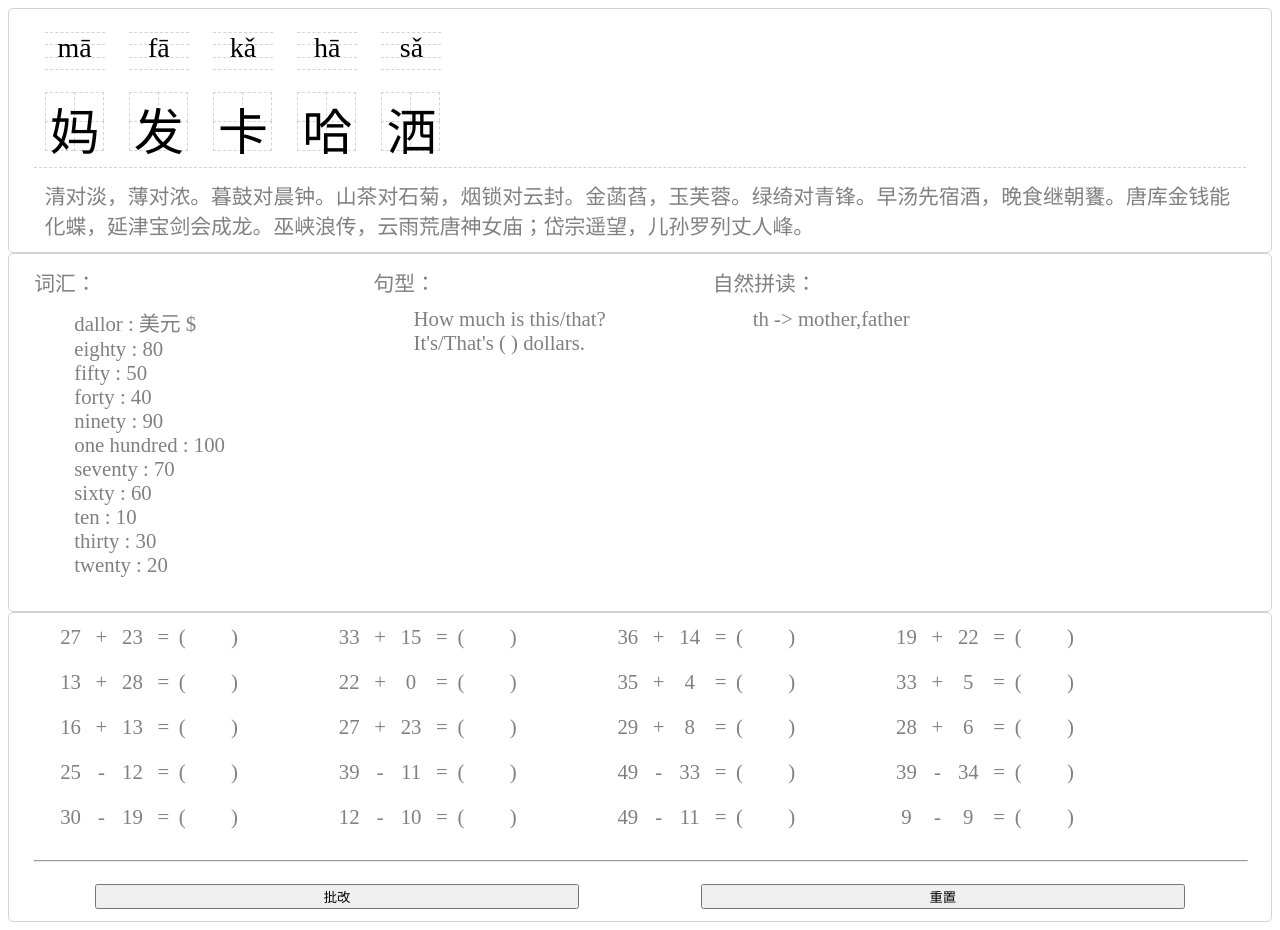
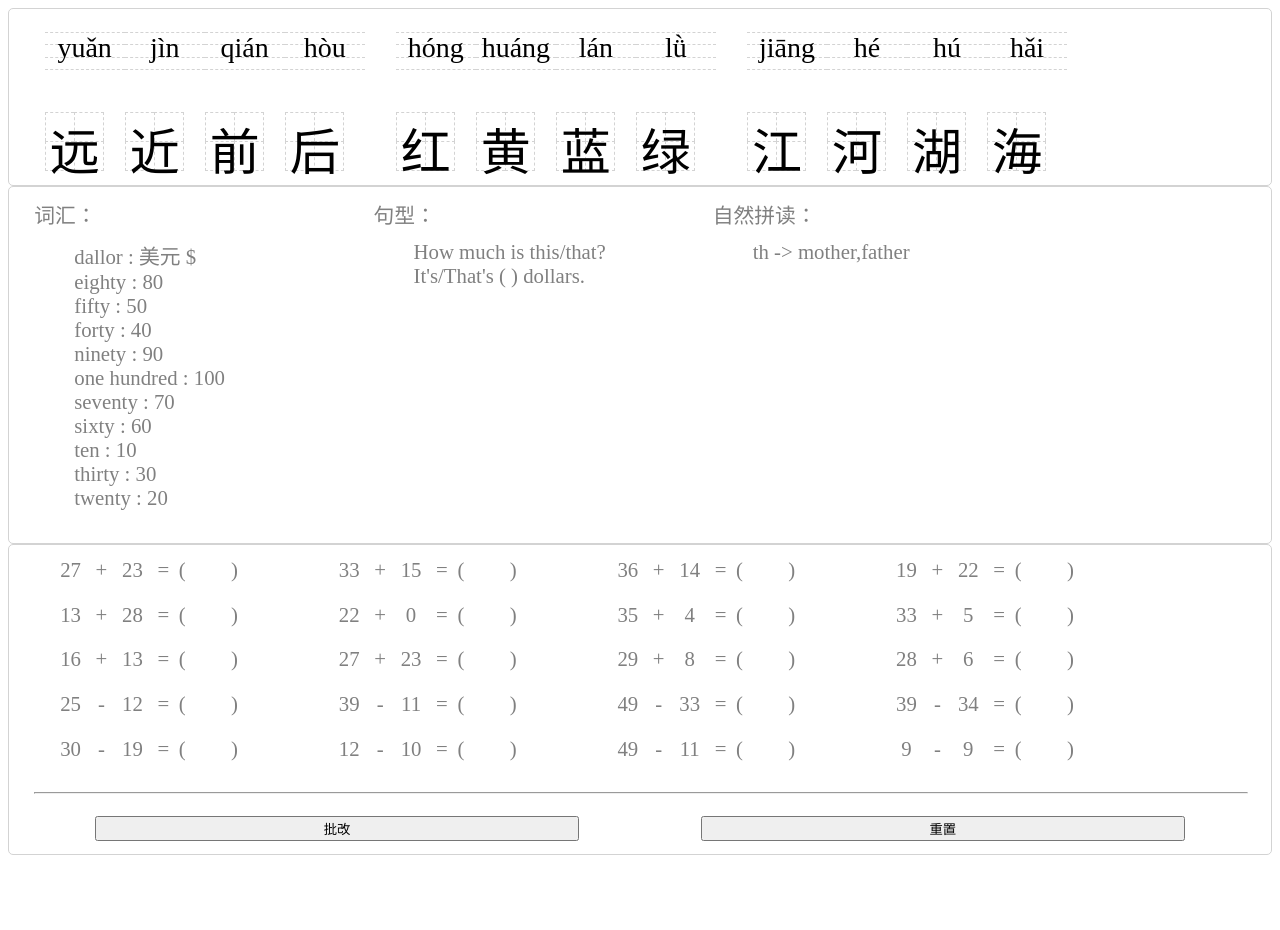
Before and after one commit to DorisRan/exercise-book, an Angular app: page / in a window 1280 px wide. After the commit the page ends 863 px from the top, so only its background shows below. Built offline with nearby package versions, Linux system fonts and the light colour scheme.

Commit message:
添加200个常见字。

```diff
--- a/src/app/ch-phonics/ch-phonics.component.css
+++ b/src/app/ch-phonics/ch-phonics.component.css
@@ -1,18 +1,18 @@
 .phonicspanel{
     display: inline-block;
-    width: 60px;
-    height: 60px;
+    width: 80px;
+    height: 80px;
 }
 .linebox{
-    width: 60px;
-    height: 60px;
+    width: 80px;
+    height: 80px;
     z-index: -1;
 }
 .wline {
-    width:60px; height:1px;border:none;border-top:1px dashed lightgray;
+    width:80px; height:1px;border:none;border-top:1px dashed lightgray;
 }
 .phonics {
-    width: 60px;
+    width: 80px;
     margin: 0 0 0 0;
     position: absolute;
     vertical-align: center;
--- a/src/app/chinese-book/chinese-book.component.css
+++ b/src/app/chinese-book/chinese-book.component.css
@@ -2,7 +2,6 @@
 .hanzipanel {
     margin: 0 1em 0 0.5em;
     display: inline-block;
-    width: 53px;
 }
 
 .thymePanel {
--- a/src/app/chinese-book/chinese-book.component.html
+++ b/src/app/chinese-book/chinese-book.component.html
@@ -1,7 +1,7 @@
 <div class="hanzipanel" *ngFor="let character of characters">
     <app-chinese-hanzi [character]="character"></app-chinese-hanzi>
 </div>
-<hr style="height:1px;border:none;border-top:1px dashed lightgray;"/>
-<div class="thymePanel">
-    <p style="margin: 0.4em 0.5em 0 0.5em">{{chRhyme}}</p>
-</div>
+<!-- <hr style="height:1px;border:none;border-top:1px dashed lightgray;"/> -->
+<!-- <div class="thymePanel"> -->
+    <!-- <p style="margin: 0.4em 0.5em 0 0.5em">{{chRhyme}}</p> -->
+<!-- </div> -->
--- a/src/app/chinese-book/chinese-book.component.ts
+++ b/src/app/chinese-book/chinese-book.component.ts
@@ -15,7 +15,7 @@ export class ChineseBookComponent implements OnInit {
 
   ngOnInit() {
 
-    this.http.get('assets/chinese.json')
+    this.http.get('assets/materials/chinese.json')
       .subscribe(data => {
         var frequency = data["frequency"];
 
--- a/src/app/chinese-hanzi/chinese-hanzi.component.css
+++ b/src/app/chinese-hanzi/chinese-hanzi.component.css
@@ -1,10 +1,5 @@
 
-.hanzipanel {
-    width: 60px;
-    height: 60px;
-    display: inline-block;
-}
-.box {
+.hanzibox {
     width: 60px;
     height: 60px;
     z-index: -1;
@@ -46,3 +41,6 @@
     height: 28px;
     border: 1px dashed lightgray;
 }
+.outbox {
+    display: inline-block;
+}
--- a/src/app/chinese-hanzi/chinese-hanzi.component.html
+++ b/src/app/chinese-hanzi/chinese-hanzi.component.html
@@ -1,10 +1,8 @@
-<div class="outbox">
-    <div class="pinyingpanel">
-        <app-ch-phonics [pinying]="character.pinying"></app-ch-phonics>
-    </div>
-    <div class="hanzipanel">
-        <div class="hanzi">{{character.hanzi}}</div>
-        <div class="box">
+<div>
+    <div class="outbox" *ngFor="let hanzi of hanziList; let i=index">
+        <app-ch-phonics [pinying]="pinyingList[i]"></app-ch-phonics>
+        <div class="hanzi">{{hanzi}}</div>
+        <div class="hanzibox">
             <div class="tlbox"></div>
             <div class="trbox"></div>
             <div class="blbox"></div>
--- a/src/app/chinese-hanzi/chinese-hanzi.component.ts
+++ b/src/app/chinese-hanzi/chinese-hanzi.component.ts
@@ -8,11 +8,20 @@ import { CHCharacter } from '../common/ch-character';
 })
 export class ChineseHanziComponent implements OnInit {
 
-  @Input() character:CHCharacter;
+  @Input() character: CHCharacter;
+
+  pinyingList: Array<string>;
+  hanziList: Array<string>;
 
   constructor() { }
 
   ngOnInit() {
+    this.pinyingList = this.character.pinying.split(" ");
+
+    this.hanziList = new Array<string>(this.character.hanzi.length);
+    for (var i = 0; i < this.character.hanzi.length; i++) {
+      this.hanziList[i] = this.character.hanzi.substr(i, 1);
+    }
   }
 
 }
--- a/src/assets/chinese.json
+++ /dev/null
@@ -1,24 +0,0 @@
-{
-    "frequency":5,
-
-    "characters": [
-        ["bà","爸"],
-        ["pà","怕"],
-        ["mā","妈"],
-        ["fā","发"],
-        ["kǎ","卡"],
-        ["hā","哈"],
-        ["sǎ","洒"],
-        ["zhā","扎"],
-        ["chā","差"]
-    ],
-
-    "rhymes": [
-        "天对地，雨对风。大陆对长空。山花对海树，赤日对苍穹。雷隐隐，雾蒙蒙,日下对天中。风高秋月白，雨霁晚霞红。牛女二星河左右，参商两曜斗西东。十月塞边，飒飒寒霜惊戍旅；三冬江上，漫漫朔雪冷渔翁。",
-        "河对汉，绿对红。雨伯对雷公。烟楼对雪洞，月殿对天宫。云叆叇，日曈朦。腊屐对渔篷。过天星似箭，吐 魄月如弓。驿旅客逢梅子雨，池亭人挹藕花风。茅店村前，皓月坠林鸡唱韵；板桥路上，青霜锁道马行踪。",
-        "山对海，华对嵩。四岳对三公。宫花对禁柳，塞雁对江龙。清暑殿，广寒宫。拾翠对题红。庄周梦化蝶，吕望兆飞熊。北牖当风停夏扇，南檐曝日省冬烘。鹤舞楼头，玉笛弄残仙子月；凤翔台上，紫箫吹断美人风。",
-        "晨对午，夏对冬。下晌对高舂。青春对白昼，古柏对苍松。垂钓客，荷锄翁。仙鹤对神龙。凤冠珠闪烁，螭带玉玲珑。三元及第才千顷，一品当朝禄万钟。花萼楼间，仙李盘根调国脉；沉香亭畔，娇杨擅宠起边风。",
-        "清对淡，薄对浓。暮鼓对晨钟。山茶对石菊，烟锁对云封。金菡萏，玉芙蓉。绿绮对青锋。早汤先宿酒，晚食继朝饔。唐库金钱能化蝶，延津宝剑会成龙。巫峡浪传，云雨荒唐神女庙；岱宗遥望，儿孙罗列丈人峰。",
-        "繁对简，叠对重。意懒对心慵。仙翁对释伴，道范对儒宗。花灼灼，草茸茸。浪蝶对狂蜂。数竿君子竹，五树大夫松。高皇灭项凭三杰，虞帝承尧殛四凶。内苑佳人，满地风光愁不尽；边关过客，连天烟草憾无穷。"
-    ]
-}
--- /dev/null
+++ b/src/assets/materials/chinese.json
@@ -0,0 +1,71 @@
+{
+    "frequency":3,
+
+    "characters": [
+        ["shān tián shuǐ shí","山田水石"],
+        ["cǎo mù zhú rēn","草木竹人"],
+        ["rì yún xīng fēng","日云星风"],
+        ["yǔ léi huǒ diàn","雨雷火电"],
+        ["niú yáng mǎ tù","牛羊马兔"],
+        ["niǎo yú chóng xiàng","鸟鱼虫象"],
+        ["kǒu ér mù shǒu","口耳目手"],
+        ["zuǒ yòu dà xiǎo","左右大小"],
+        ["shàng xià duō shǎo","上下多少"],
+        ["cháng fāng jiǎo diǎn","长方角点"],
+        ["yuǎn jìn qián hòu","远近前后"],
+        ["hóng huáng lán lǜ","红黄蓝绿"],
+        ["jiāng hé hú hǎi","江河湖海"],
+        ["chūn xià qiū dōng","春夏秋冬"],
+        ["tài yáng yuè liàng","太阳月亮"],
+        ["bái tiān hēi yè","白天黑夜"],
+        ["mì fēng hú dié","蜜蜂蝴蝶"],
+        ["mǎ yǐ qīng wā","蚂蚁青蛙"],
+        ["cì wěi wū yā","刺猬乌鸦"],
+        ["mǔ jī māo shǔ","母鸡猫鼠"],
+        ["lǘ zhū hóu wō","驴猪猴蜗"],
+        ["xióng láng lǎo hǔ","熊狼老虎"],
+        ["huā duǒ zhǒng zi","花朵种子"],
+        ["yá yè cài táo","芽叶菜桃"],
+        ["xiāng jiāo píng guǒ","香蕉苹果"],
+        ["mó gū ní tǔ","蘑菇泥土"],
+        ["shù mù sōng zhī","树木松枝"],
+        ["dēng wǎn pán pén","灯碗盘盆"],
+        ["mǐ fàn miàn tiáo","米饭面条"],
+        ["chī hē shuì jiào","吃喝睡觉"],
+        ["léng rè zāng jìng","冷热脏净"],
+        ["zhuō yǐ méng chuáng","桌椅门床"],
+        ["chāng qiáng fáng wū","窗墙房屋"],
+        ["xǐ zǎo chàng gē","洗澡唱歌"],
+        ["yī fú xié kù","衣服鞋裤"],
+        ["zhào piān kū xiào","照片哭笑"],
+        ["cǎi bǐ yǎn sè","彩笔颜色"],
+        ["sǎn jìng huà zhū","伞镜画珠"],
+        ["fēi jī dào lù","飞机道路"],
+        ["yǎn jīng bí zuǐ","眼睛鼻嘴"],
+        ["tǒu liǎn tuǐ jiǎo","头脸腿脚"],
+        ["gē jiě dì mèi","哥姐弟妹"],
+        ["bà mā yé nǎi","爸妈爷奶"],
+        ["zuò zhàn zǒu pǎo","坐站走跑"],
+        ["dǎ zhuā tái lā","打抓抬拉"],
+        ["tí yǎo bào pěng","提摇抱捧"],
+        ["pá tiào tǎng kào","爬跳躺靠"],
+        ["chuān wǎn cǎi jiā","穿玩采家"],
+        ["qīng zhòng kuài màn","轻重快慢"],
+        ["nèi wài kāi guān","内外开关"],
+        ["gāo xìng shēng qì","高兴生气"],
+        ["xué xí láo dòng","学习劳动"],
+        ["gān shī lái qǜ","干湿来去"],
+        ["zhāo jí ān jìng","着急安静"],
+        ["zǎo wǎn kōng mǎn","早晚空满"],
+        ["piāo liú yǒu ài","漂流友爱"]
+    ],
+
+    "rhymes": [
+        "天对地，雨对风。大陆对长空。山花对海树，赤日对苍穹。雷隐隐，雾蒙蒙,日下对天中。风高秋月白，雨霁晚霞红。牛女二星河左右，参商两曜斗西东。十月塞边，飒飒寒霜惊戍旅；三冬江上，漫漫朔雪冷渔翁。",
+        "河对汉，绿对红。雨伯对雷公。烟楼对雪洞，月殿对天宫。云叆叇，日曈朦。腊屐对渔篷。过天星似箭，吐 魄月如弓。驿旅客逢梅子雨，池亭人挹藕花风。茅店村前，皓月坠林鸡唱韵；板桥路上，青霜锁道马行踪。",
+        "山对海，华对嵩。四岳对三公。宫花对禁柳，塞雁对江龙。清暑殿，广寒宫。拾翠对题红。庄周梦化蝶，吕望兆飞熊。北牖当风停夏扇，南檐曝日省冬烘。鹤舞楼头，玉笛弄残仙子月；凤翔台上，紫箫吹断美人风。",
+        "晨对午，夏对冬。下晌对高舂。青春对白昼，古柏对苍松。垂钓客，荷锄翁。仙鹤对神龙。凤冠珠闪烁，螭带玉玲珑。三元及第才千顷，一品当朝禄万钟。花萼楼间，仙李盘根调国脉；沉香亭畔，娇杨擅宠起边风。",
+        "清对淡，薄对浓。暮鼓对晨钟。山茶对石菊，烟锁对云封。金菡萏，玉芙蓉。绿绮对青锋。早汤先宿酒，晚食继朝饔。唐库金钱能化蝶，延津宝剑会成龙。巫峡浪传，云雨荒唐神女庙；岱宗遥望，儿孙罗列丈人峰。",
+        "繁对简，叠对重。意懒对心慵。仙翁对释伴，道范对儒宗。花灼灼，草茸茸。浪蝶对狂蜂。数竿君子竹，五树大夫松。高皇灭项凭三杰，虞帝承尧殛四凶。内苑佳人，满地风光愁不尽；边关过客，连天烟草憾无穷。"
+    ]
+}
```
